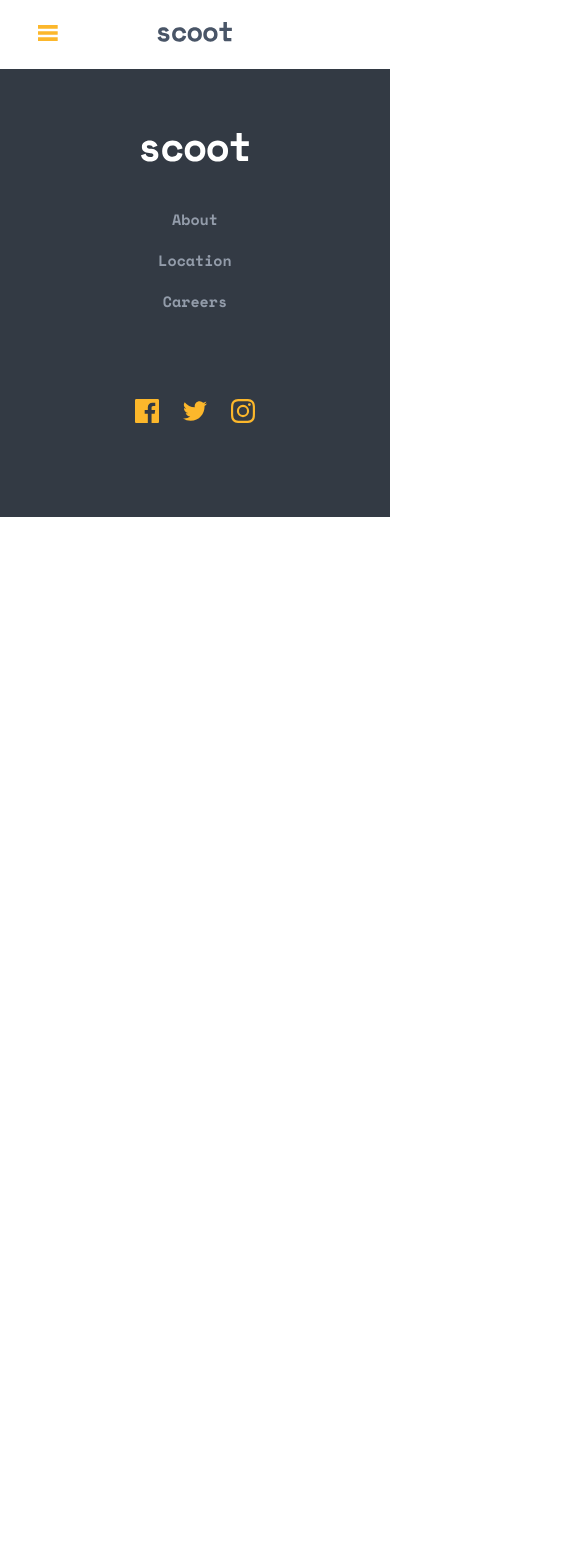
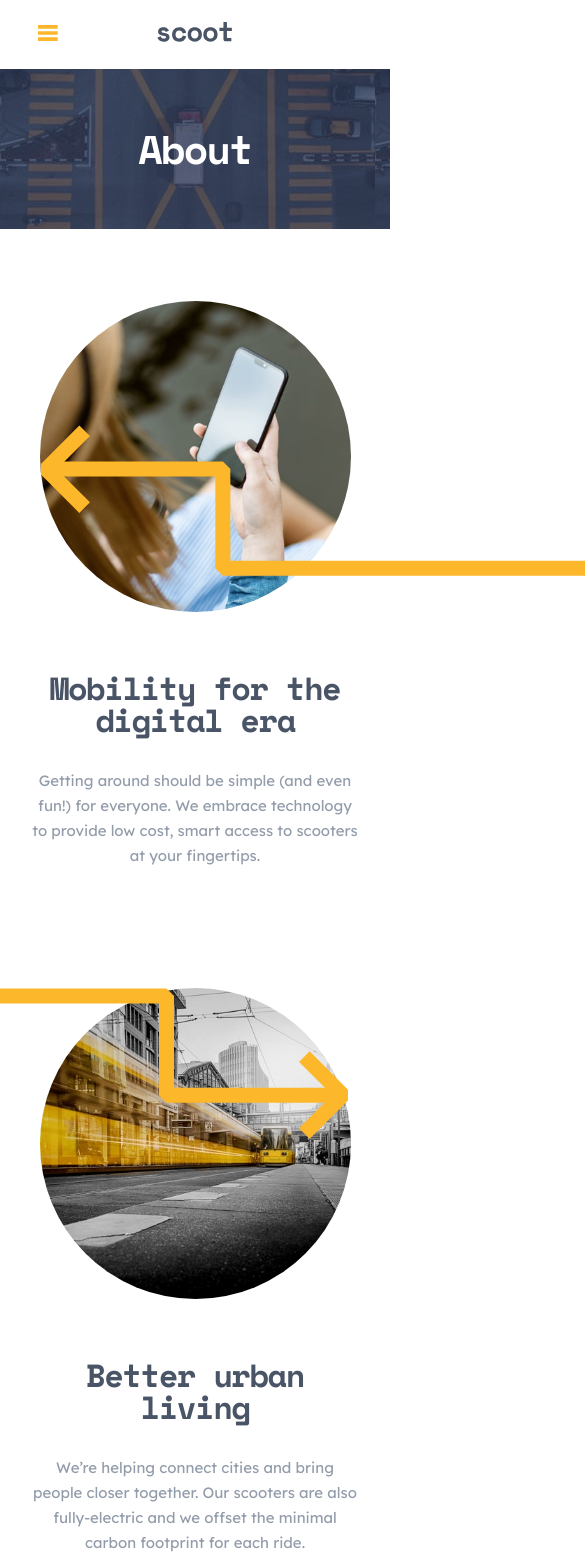
Before and after one commit to Oleksandr-Berd/scooter, a React (Create React App) app: page /about in a window 390 px wide. Shown: the top 1568 px of the page, 585 px wide, since content can reach past the window. Before the commit the page ends 844 px from the top, so only its background shows below. Built offline with nearby package versions, Linux system fonts and the light colour scheme.

Commit message:
made about page hero and info mob

```diff
--- a/src/App.tsx
+++ b/src/App.tsx
@@ -2,6 +2,7 @@ import { lazy } from 'react';
 
 import { Route, Routes } from 'react-router-dom';
 import SharedLayout from './layouts/SharedLayout/SharedLayout';
+import AboutPage from './pages/AboutPage/AboutPage';
 
 const HomePage = lazy(()=>import("./pages/HomePage/HomePage"))
 
@@ -11,6 +12,7 @@ function App() {
       <SharedLayout>
         <Routes>
           <Route path='/' element={<HomePage/>}/>
+          <Route path='/about' element={<AboutPage/>}/>
         </Routes>
       </SharedLayout>
     </>
--- /dev/null
+++ b/src/components/AboutInfo/AboutInfo.tsx
@@ -0,0 +1,36 @@
+import * as SC from './AboutInfoStyles'
+
+import digitalImg from "../../assets/images/digital-era.jpg";
+import betterLive from "../../assets/images/better-living.jpg";
+
+import firstArrow from '../../assets/patterns/left-upward-arrow.svg'
+import secondArrow from '../../assets/patterns/right-arrow.svg'
+
+const AboutInfo:React.FC = () => {
+  return (
+    <SC.InfoSection>
+      <SC.List>
+        <SC.Item bg={firstArrow}>
+          <img src={digitalImg} alt="digital" />
+          <h3>Mobility for the digital era</h3>
+          <p>
+            Getting around should be simple (and even fun!) for everyone. We
+            embrace technology to provide low cost, smart access to scooters at
+            your fingertips.
+          </p>
+        </SC.Item>
+        <SC.Item bg={secondArrow}>
+          <img src={betterLive} alt="betterment" />
+          <h3>Better urban living</h3>
+          <p>
+            We’re helping connect cities and bring people closer together. Our
+            scooters are also fully-electric and we offset the minimal carbon
+            footprint for each ride.
+          </p>
+        </SC.Item>
+      </SC.List>
+    </SC.InfoSection>
+  );
+};
+
+export default AboutInfo;
--- /dev/null
+++ b/src/components/AboutInfo/AboutInfoStyles.ts
@@ -0,0 +1,69 @@
+import styled from "@emotion/styled";
+import { IStyles } from "../../utils/interfaces";
+
+export const InfoSection = styled.section`
+margin-bottom: 120px;
+`
+
+export const List = styled.ul`
+padding-left: 32px;
+padding-right: 32px;
+`
+
+export const Item = styled.li<Partial <IStyles>>`
+position: relative;
+
+
+text-align: center;
+
+
+
+&:first-of-type::before{
+    content: url(${props => props.bg});
+
+    position: absolute;
+    top: 0;
+
+    transform: translateY(80%);
+}
+
+&:last-child::before{
+    content: url(${props => props.bg});
+
+    position: absolute;
+    top: 0;
+    left: 0;
+
+    transform: translateX(-30%);
+}
+
+& >img{
+    width: 311px;
+    height: 311px;
+
+    margin-bottom: 56px;
+
+    border-radius: 50%;
+}
+
+& > h3{
+    margin-bottom: 32px;
+
+    font-size: 32px;
+    line-height: 1;
+    letter-spacing: -1.43px;
+
+    color: #495567;
+}
+
+& > p{
+    font-size: 15px;
+    line-height: 1.67;
+
+    color: #939caa;
+}
+
+&:not(:last-child){
+    margin-bottom: 120px;
+}
+`
--- /dev/null
+++ b/src/components/HeroPage/HeroPage.tsx
@@ -0,0 +1,29 @@
+import { useMediaQuery } from "usehooks-ts";
+
+import * as SC from "./HeroPageStyles";
+
+import aboutMob from "../../assets/images/about-hero-mobile.jpg";
+
+type Props = {
+  content: string;
+};
+
+const HeroPage: React.FC<Props> = ({ content }) => {
+  const isTablet = useMediaQuery("(min-width:768px)");
+
+  const handleBg = () => {
+    if (!isTablet) {
+      return content === "About" && aboutMob;
+    } else{
+        return "___"
+    }
+  };
+
+  return (
+    <SC.HeroPageStyled bg={handleBg}>
+      <SC.Title>{content}</SC.Title>
+    </SC.HeroPageStyled>
+  );
+};
+
+export default HeroPage;
--- /dev/null
+++ b/src/components/HeroPage/HeroPageStyles.ts
@@ -0,0 +1,22 @@
+import styled from "@emotion/styled";
+import { IStyles } from "../../utils/interfaces";
+
+export const HeroPageStyled = styled.section<Partial <IStyles>>`
+
+padding-top: 60px;
+padding-bottom: 60px;
+
+margin-bottom: 72px;
+
+text-align: center;
+
+background-image: url(${props => props.bg});
+`
+
+export const Title = styled.h2`
+font-size: 40px;
+line-height: 1;
+letter-spacing: -1.79px;
+
+color: #fff;
+`
--- /dev/null
+++ b/src/pages/AboutPage/AboutPage.tsx
@@ -0,0 +1,11 @@
+import AboutInfo from "../../components/AboutInfo/AboutInfo";
+import HeroPage from "../../components/HeroPage/HeroPage";
+
+const AboutPage:React.FC = () => {
+    return ( <div>
+        <HeroPage content="About"/>
+        <AboutInfo/>
+    </div> );
+}
+
+export default AboutPage;
--- a/src/utils/interfaces.ts
+++ b/src/utils/interfaces.ts
@@ -1,5 +1,5 @@
 export interface IStyles {
-    bg:string;
+    bg:string | (()=>string | false);
     secBg:string;
 }
 
```
